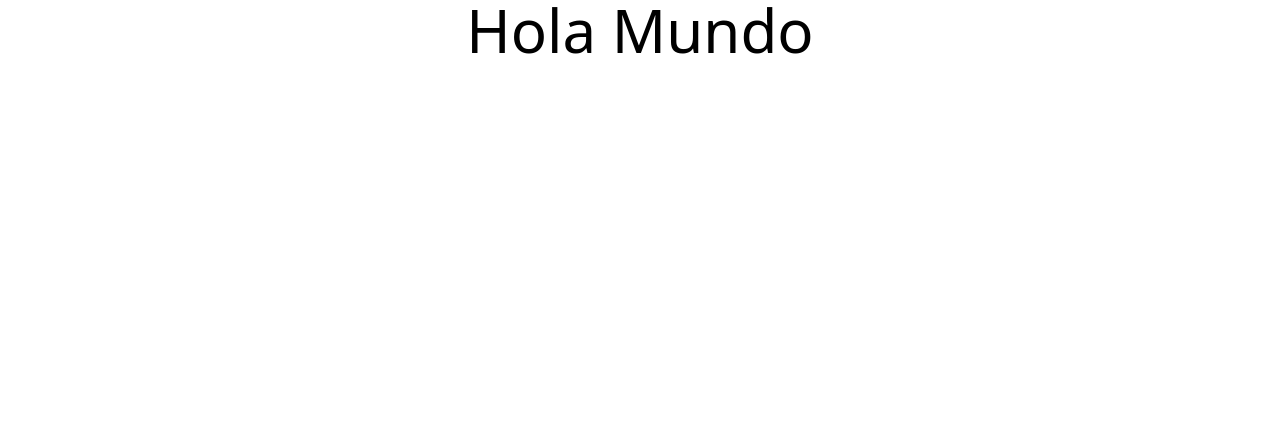
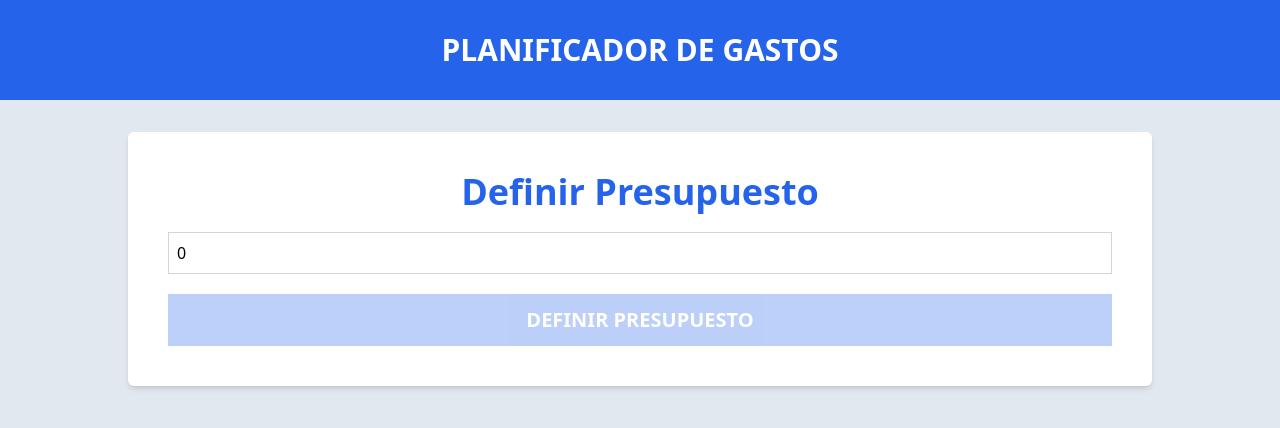
Before and after one commit to JmAtochePascual/ControlDeGastos-React-TS, a React (Vite) app: page / in a window 1280 px wide. Shown: the top 428 px of the page. Built offline with nearby package versions, Linux system fonts and the light colour scheme.

Commit message:
feat: :sparkles: Crea el componente budget para definir un p resupuesto
Implementa la creacion de Budget para definir un presupuesto pasando por sus validaciones

```diff
--- a/index.html
+++ b/index.html
@@ -6,7 +6,7 @@
   <meta name="viewport" content="width=device-width, initial-scale=1.0" />
   <title>Planificador Gastos + React + TS</title>
 </head>
-<body>
+<body class="bg-slate-200">
   <div id="root"></div>
   <script type="module" src="/src/main.tsx"></script>
 </body>
--- a/src/App.tsx
+++ b/src/App.tsx
@@ -1,9 +1,18 @@
+import BudgetForm from "./components/BudgetForm"
 
 function App() {
 
   return (
     <>
-      <h1 className="text-center text-6xl">Hola Mundo</h1>
+      <header className="mb-8 py-8 bg-blue-600">
+        <h1 className="uppercase text-center text-3xl font-bold text-white">
+          Planificador de Gastos
+        </h1>
+      </header>
+
+      <section className="w-11/12 max-w-5xl mx-auto p-10 rounded-md shadow-md bg-white">
+        <BudgetForm />
+      </section>
     </>
   )
 }
--- /dev/null
+++ b/src/components/BudgetForm.tsx
@@ -0,0 +1,41 @@
+import { useState } from "react"
+
+const BudgetForm = () => {
+  const [budget, setBudget] = useState(0);
+  const isNotValid = budget <= 0 || isNaN(budget);
+
+  const handleChange = (e: React.ChangeEvent<HTMLInputElement>) => {
+    setBudget(parseInt(e.target.value));
+  }
+
+  return (
+    <form className="space-y-5">
+      <div className="space-y-5">
+        <label
+          htmlFor="budget"
+          className="block capitalize text-center font-bold text-4xl text-blue-600">
+          Definir presupuesto
+        </label>
+
+        <input
+          id="budget"
+          name="budget"
+          type="number"
+          placeholder="Ej. 300"
+          min={1}
+          required
+          value={budget}
+          onChange={handleChange}
+          className="w-full p-2 border border-gray-300 outline-none" />
+      </div>
+
+      <input
+        type="submit"
+        value="Definir presupuesto"
+        disabled={isNotValid}
+        className="w-full p-3 font-bold uppercase cursor-pointer text-white bg-blue-600 hover:bg-blue-700 disabled:opacity-30 disabled:cursor-not-allowed md:text-xl" />
+    </form>
+  )
+}
+
+export default BudgetForm
--- a/tailwind.config.js
+++ b/tailwind.config.js
@@ -1,6 +1,6 @@
 /** @type {import('tailwindcss').Config} */
 export default {
-  content: ['./src/**/*.{html,js,ts,jsx,tsx}'],
+  content: ['./index.html', './src/**/*.{html,js,ts,jsx,tsx}'],
   theme: {
     extend: {},
   },
```
